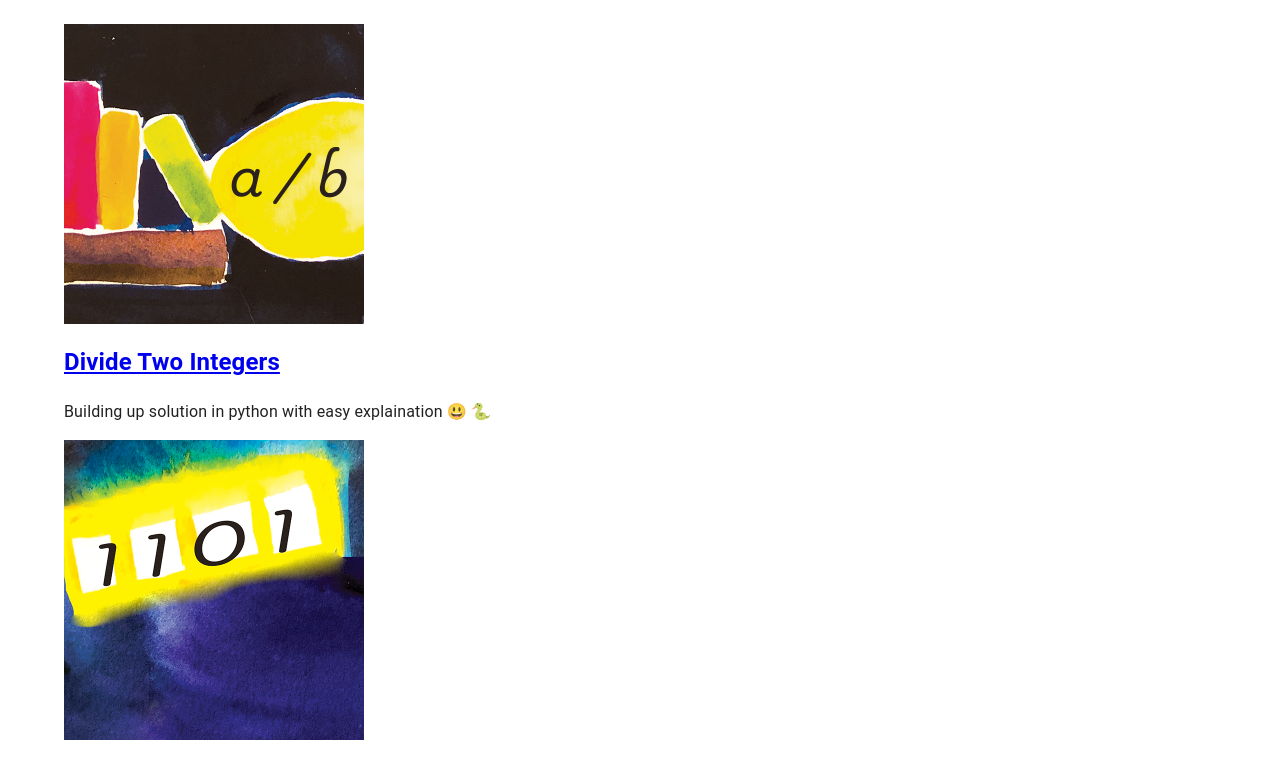
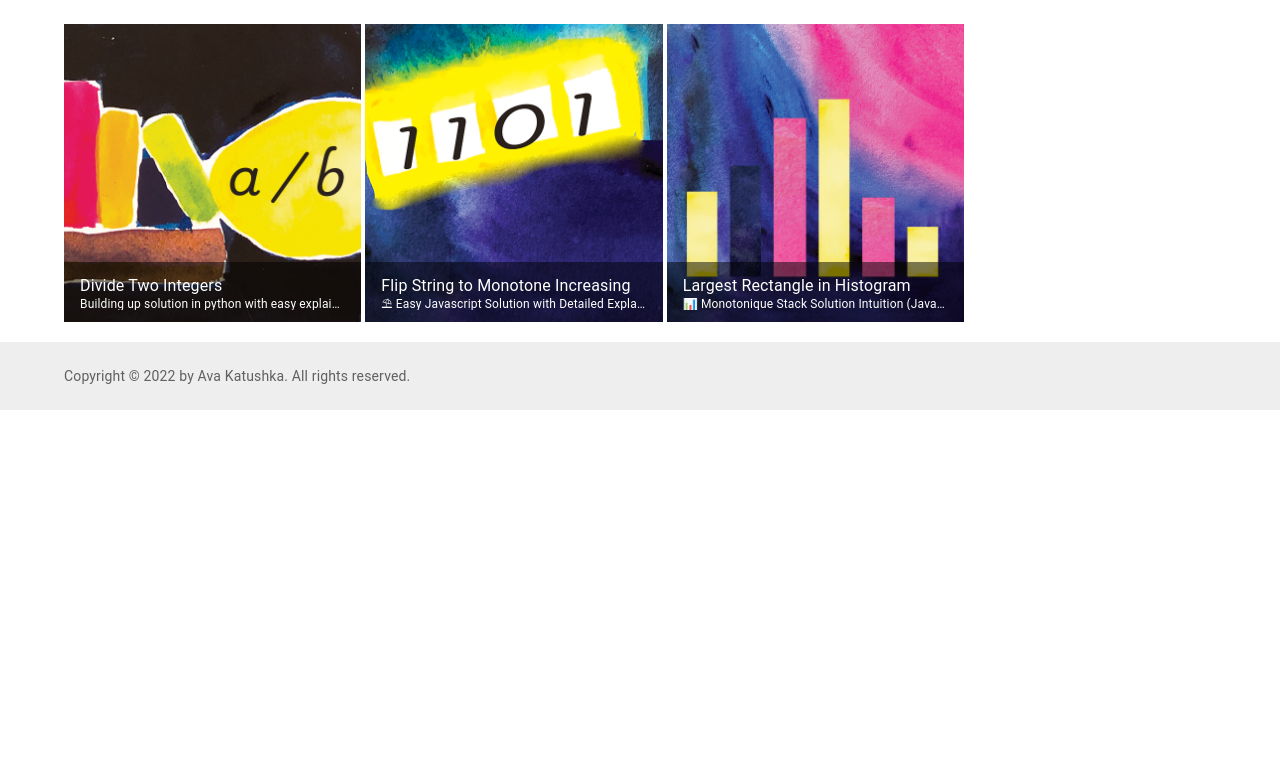
Before and after one commit to ava8katushka/landingpage, a Gatsby site: page /blog in a window 1280 px wide. Shown: the part 200-957 px from the top of the page. After the commit the page ends 800 px from the top, so only its background shows below. Built offline with nearby package versions, Linux system fonts and the light colour scheme; Gatsby itself is replaced by a stand-in of ours; some packages are replaced by stand-ins of ours; a web font is replaced by a local one.

Commit message:
Add image styling to the blog

```diff
--- a/src/pages/blog.tsx
+++ b/src/pages/blog.tsx
@@ -2,7 +2,12 @@ import * as React from 'react'
 import Layout from '../components/layout'
 import { GatsbyImage, getImage, IGatsbyImageData } from 'gatsby-plugin-image'
 import { Link, graphql } from 'gatsby'
-import { MDXRenderer } from 'gatsby-plugin-mdx'
+import ImageList from '@mui/material/ImageList';
+import ImageListItem from '@mui/material/ImageListItem';
+import ImageListItemBar from '@mui/material/ImageListItemBar';
+import ListSubheader from '@mui/material/ListSubheader';
+import IconButton from '@mui/material/IconButton';
+import { FormControlUnstyledContext } from '@mui/base';
 
 type FilesMdxData = {
     data : {
@@ -25,23 +30,32 @@ type FileMdxInfo = {
 
 const BlogPage = ({ data }: FilesMdxData) => {
   return (
-    <Layout pageTitle={"My Blog Posts"}>
+    <Layout pageTitle={"Solutions to Leetcode problems"}>
+      <ImageList variant="masonry" cols={3} sx={{ width: 900 }}>
       {
         data.allMdx.nodes.map(node => (
-          <article key={node.id}>
+          <ImageListItem key={node.id} sx={{maxWidth: '300px'}}>
+            <Link to={'/blog/' + node.slug.toLowerCase()}>
             <GatsbyImage
                 image={getImage(node.frontmatter.image)}
                 alt={node.frontmatter.image_alt}
             />
-            <h2>
-              <Link to={'/blog/' + node.slug.toLowerCase()}>
-                {node.frontmatter.title}
-              </Link>
-            </h2>
-            <p>{node.frontmatter.description}</p>
-          </article>
+            <ImageListItemBar
+            title={node.frontmatter.title}
+            subtitle={node.frontmatter.description}
+            actionIcon={
+              <IconButton
+                sx={{ color: 'rgba(255, 255, 255, 0.54)' }}
+                aria-label={`info about ${node.frontmatter.title}`}
+              >
+              </IconButton>
+            }
+          />
+          </Link>
+          </ImageListItem>
         ))
       }
+      </ImageList>
     </Layout>
   )
 }
@@ -54,7 +68,7 @@ export const query = graphql `query {
           description
           image {
             childImageSharp {
-            gatsbyImageData (width:300)
+            gatsbyImageData
             }
            }
         }
```
